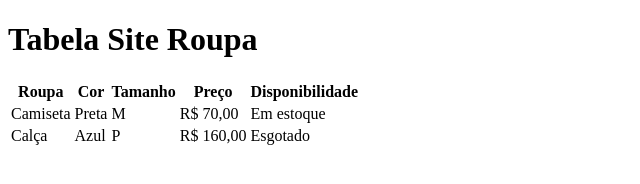
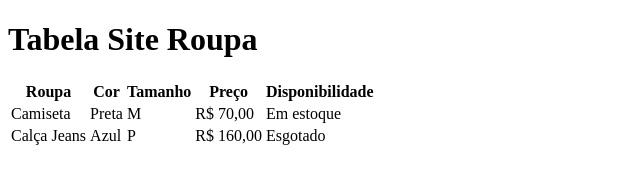
Before and after one commit to giovanna-torres/tabela-de-produtos, a plain HTML site: page index.html in a window 1280 px wide. Shown: the whole page, without its empty margins (0-640 px from the left). Drawn offline with Linux system fonts and the light colour scheme.

Commit message:
troca calça para calça jeans

```diff
--- a/index.html
+++ b/index.html
@@ -23,7 +23,7 @@
             <td>Em estoque</td>
         </tr>
         <tr>
-            <td>Calça</td>
+            <td>Calça Jeans</td>
             <td>Azul</td>
             <td>P</td>
             <td>R$ 160,00</td>
```
